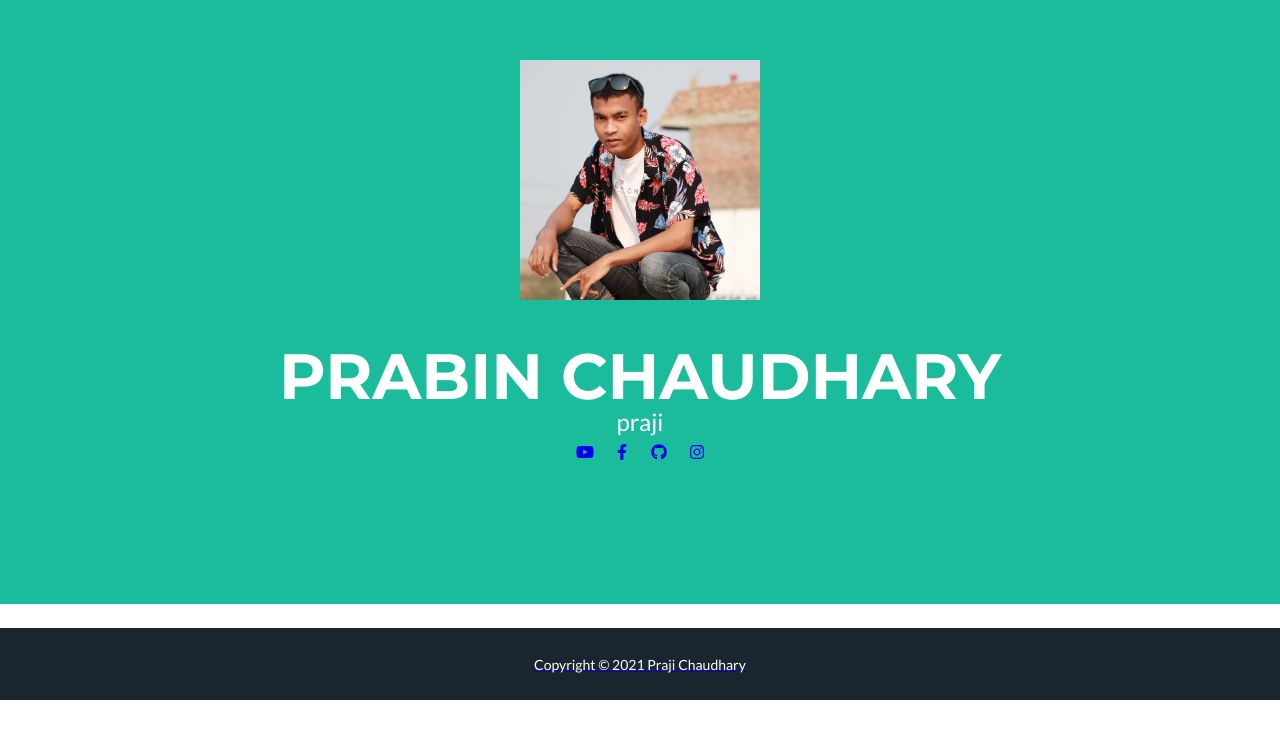
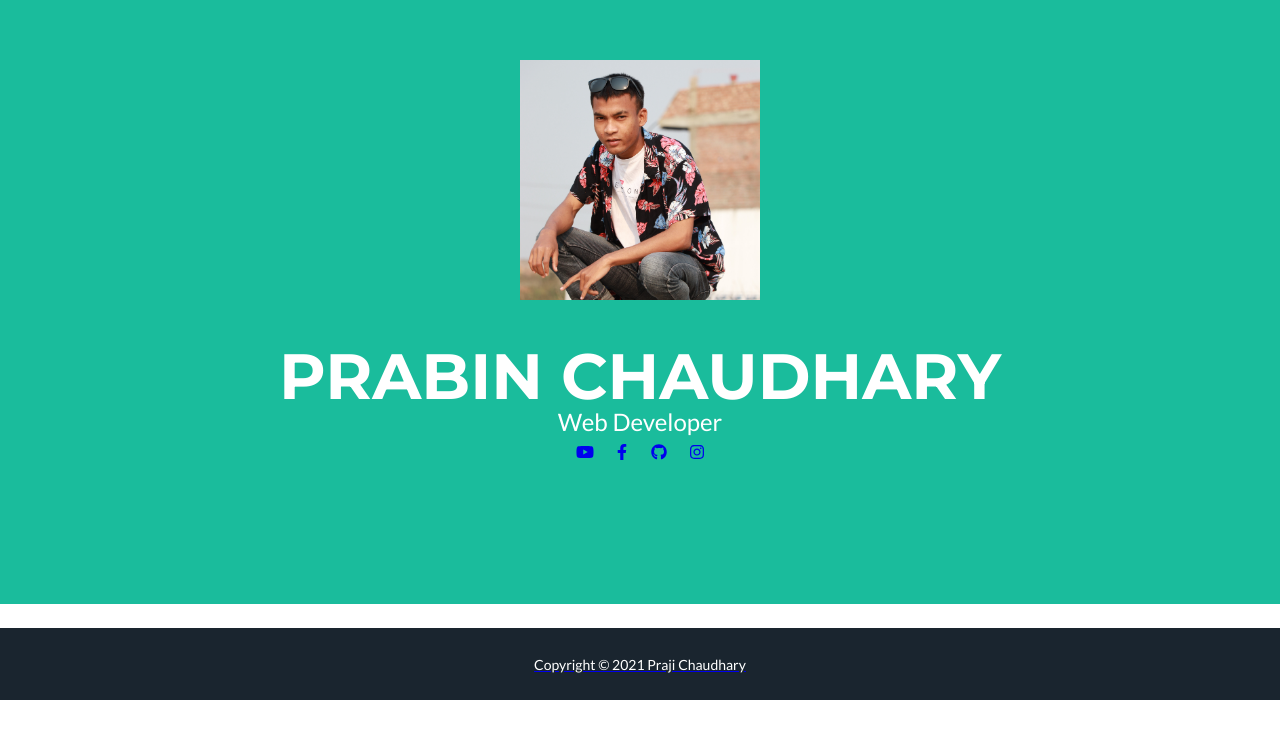
Before and after one commit to prabinkumarchaudhary/prabin, a plain HTML site: page index.html in a window 1280 px wide. Shown: the part 140-871 px from the top of the page. Drawn offline with nearby package versions, Linux system fonts and the light colour scheme.

Commit message:
Update index.html

```diff
--- a/index.html
+++ b/index.html
@@ -28,7 +28,7 @@
                 <!-- Masthead Heading-->
                 <h1 class="masthead-heading text-uppercase mb-0">Prabin Chaudhary</h1>
                 <!-- Masthead Subheading-->
-                <p class="masthead-subheading font-weight-light mb-0">praji</p>
+                <p class="masthead-subheading font-weight-light mb-0">Web Developer</p>
                 <nav>
                     <a href="http://youtube.com/"><i class="fab fa-youtube"></i></a>
                     <a href="http://facebook.com/praji1525"><i class="fab fa-facebook-f"></i></a>
```
